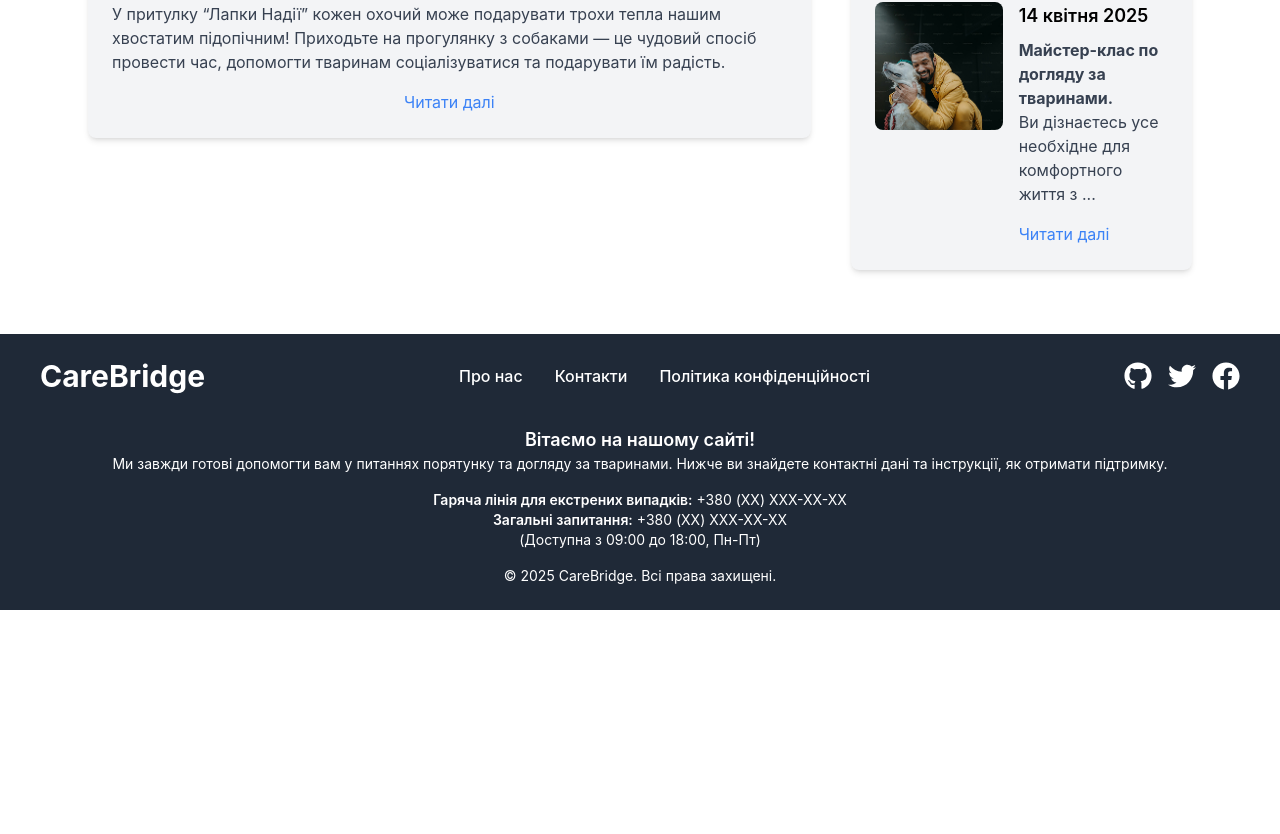
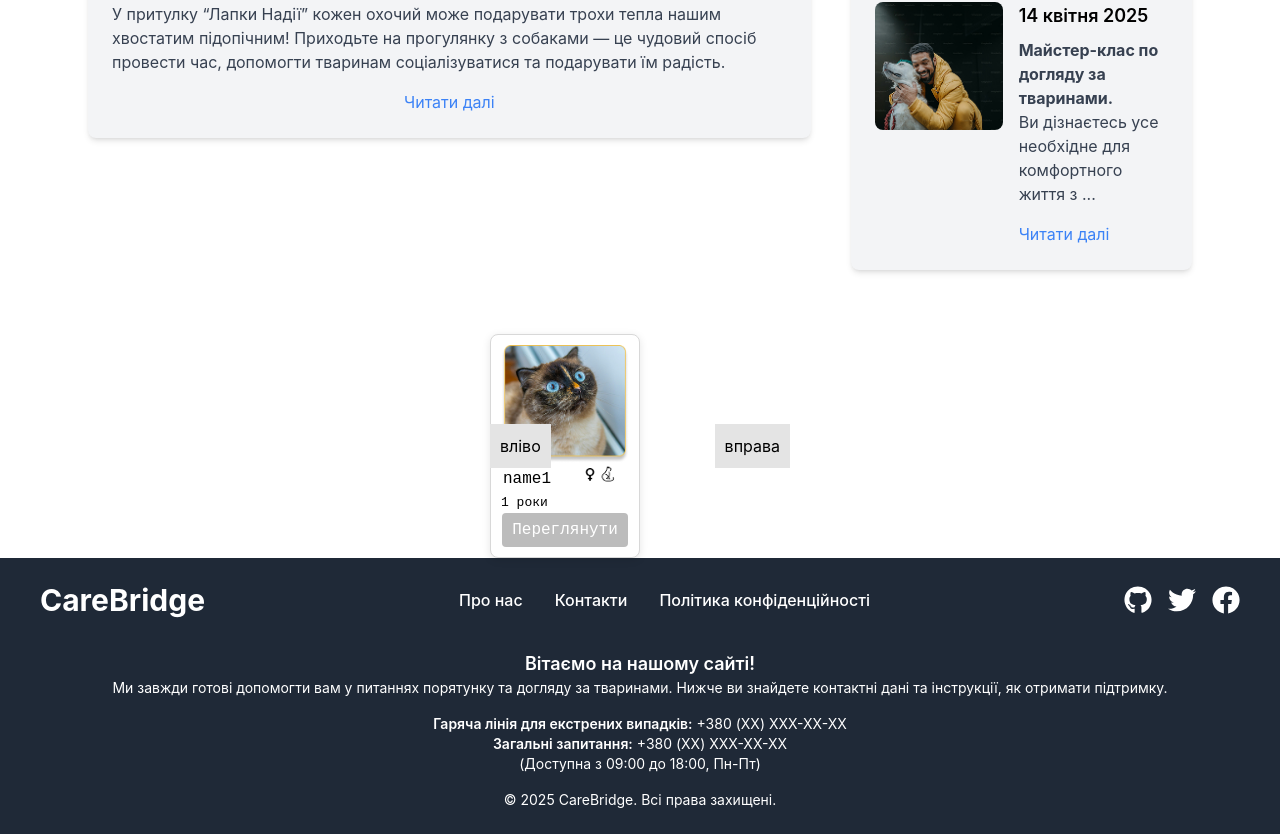
Before and after one commit to Viktoria-Kibit/CareBridge, a React (Create React App) app: page / in a window 1280 px wide. Shown: the part 1694-2528 px from the top of the page. Before the commit the page ends 2304 px from the top, so only its background shows below. Built offline with nearby package versions, Linux system fonts and the light colour scheme.

Commit message:
test: added carousel to home page
added cards to home page and created array

```diff
--- a/src/pages/Home/Home.js
+++ b/src/pages/Home/Home.js
@@ -8,6 +8,14 @@ import NewsSection from "../../components/HomePageComponents/NewsSection/NewsSec
 import FormSect from "../../components/AddAdForm/AddAdForm";
 import Carousel from "../../components/CardCarousel/CardCarousel";
 
+AdCard({})
+const cards = [
+  <AdCard name={"name1"} sex={"female"}  age={1} visiting={20} rate={3.1} />,
+  <AdCard name={"name2"} sex={"female"}  age={2} visiting={10} rate={3.5} />,
+  <AdCard name={"name3"} sex={"male"}  age={1} visiting={4} rate={1.0} />,
+  <AdCard name={"name4"} sex={"female"}  age={4} visiting={22} rate={5.0} />
+]
+
 const Home = () => {
   return (
     <div>
@@ -15,6 +23,7 @@ const Home = () => {
       <FeaturesSection />
       <AboutPlatform />
       <NewsSection />
+      <Carousel cards={cards}/>
     </div>
   );
 };
```
